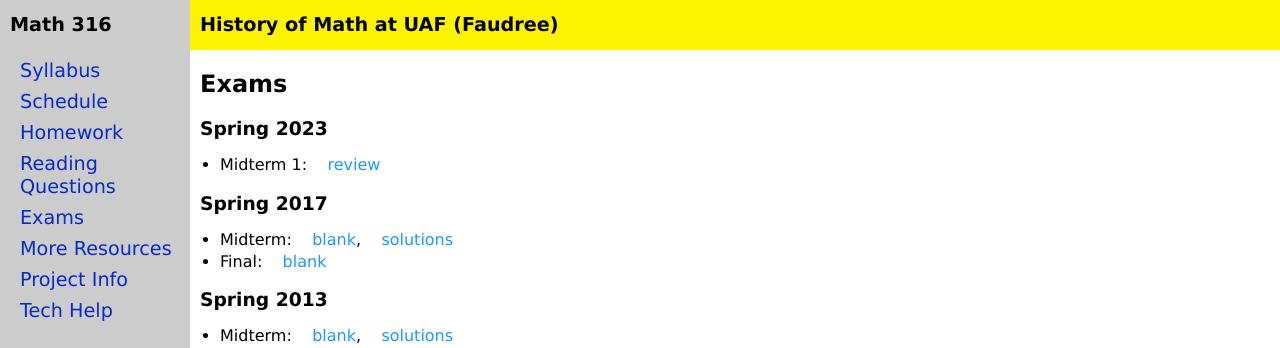
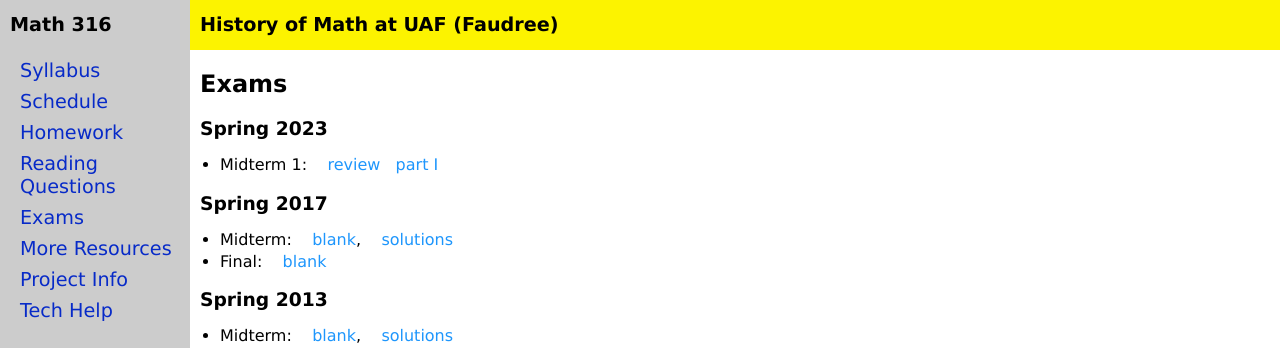
Before and after one commit to jrfaudree/HOM, a Jekyll site: the page built from exams.md, in a window 1280 px wide. Shown: the top 348 px of the page. Built offline with Jekyll 4.4.1, drawn with Linux system fonts in a browser that asks for light colours.

Commit message:
Update exams.md

```diff
--- a/exams.md
+++ b/exams.md
@@ -7,7 +7,7 @@ title: Exams
 
 ### Spring 2023
 
-* Midterm 1: &nbsp;&nbsp; [review](assets/midterms/M316s23_M1_Review.pdf)
+* Midterm 1: &nbsp;&nbsp; [review](assets/midterms/M316s23_M1_Review.pdf)&nbsp;&nbsp; [part I](assets/midterms/M316s23-Mid1-PUBLIC-Part-I.pdf)
 
 ### Spring 2017
 * Midterm: &nbsp;&nbsp; [blank](assets/oldexams/M306S17_Mid1_part_1_and_2.pdf),  &nbsp;&nbsp;  [solutions](assets/oldexams/M306S17_Mid1_part_1_and_2-solutions.pdf)
```
